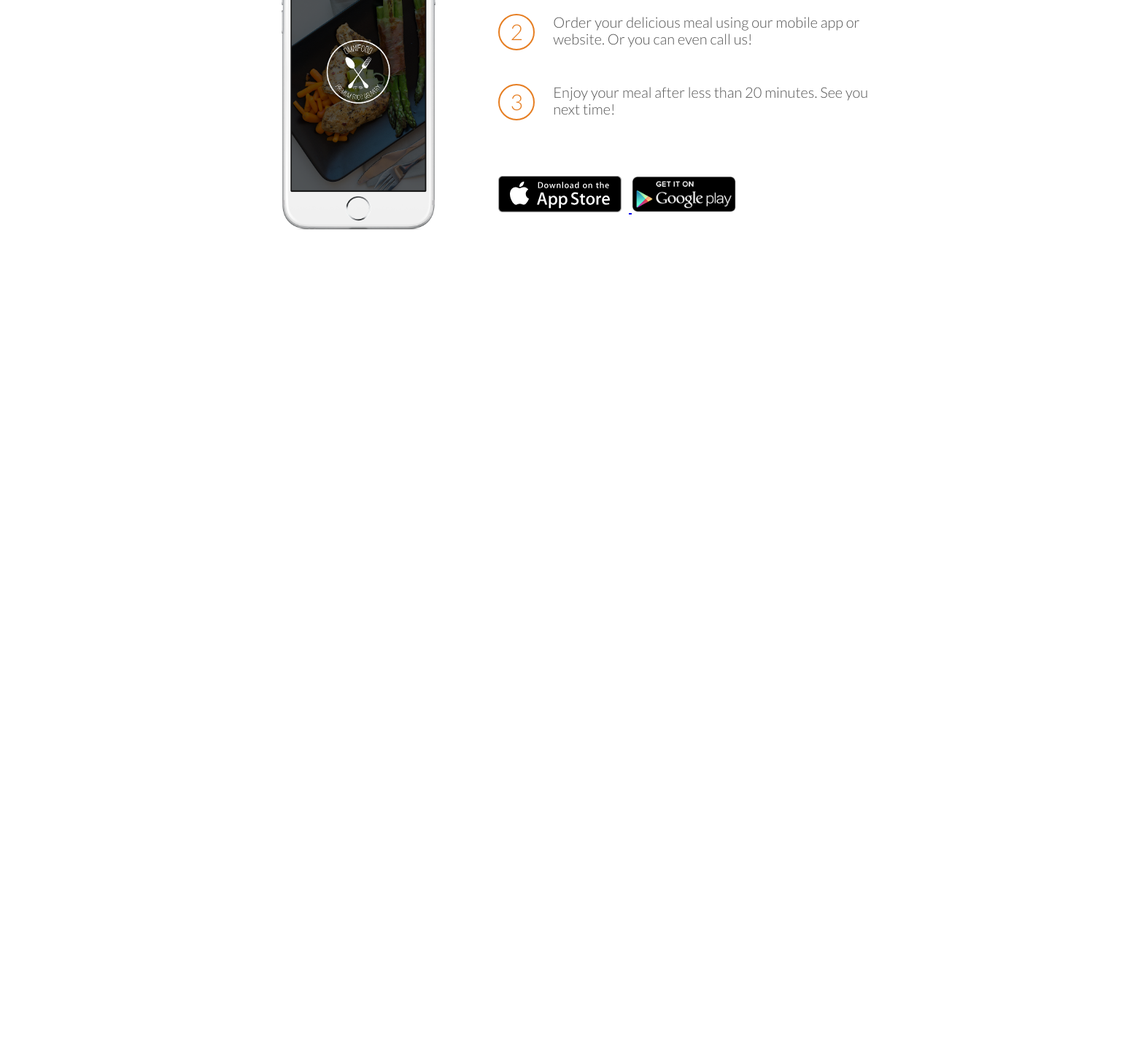
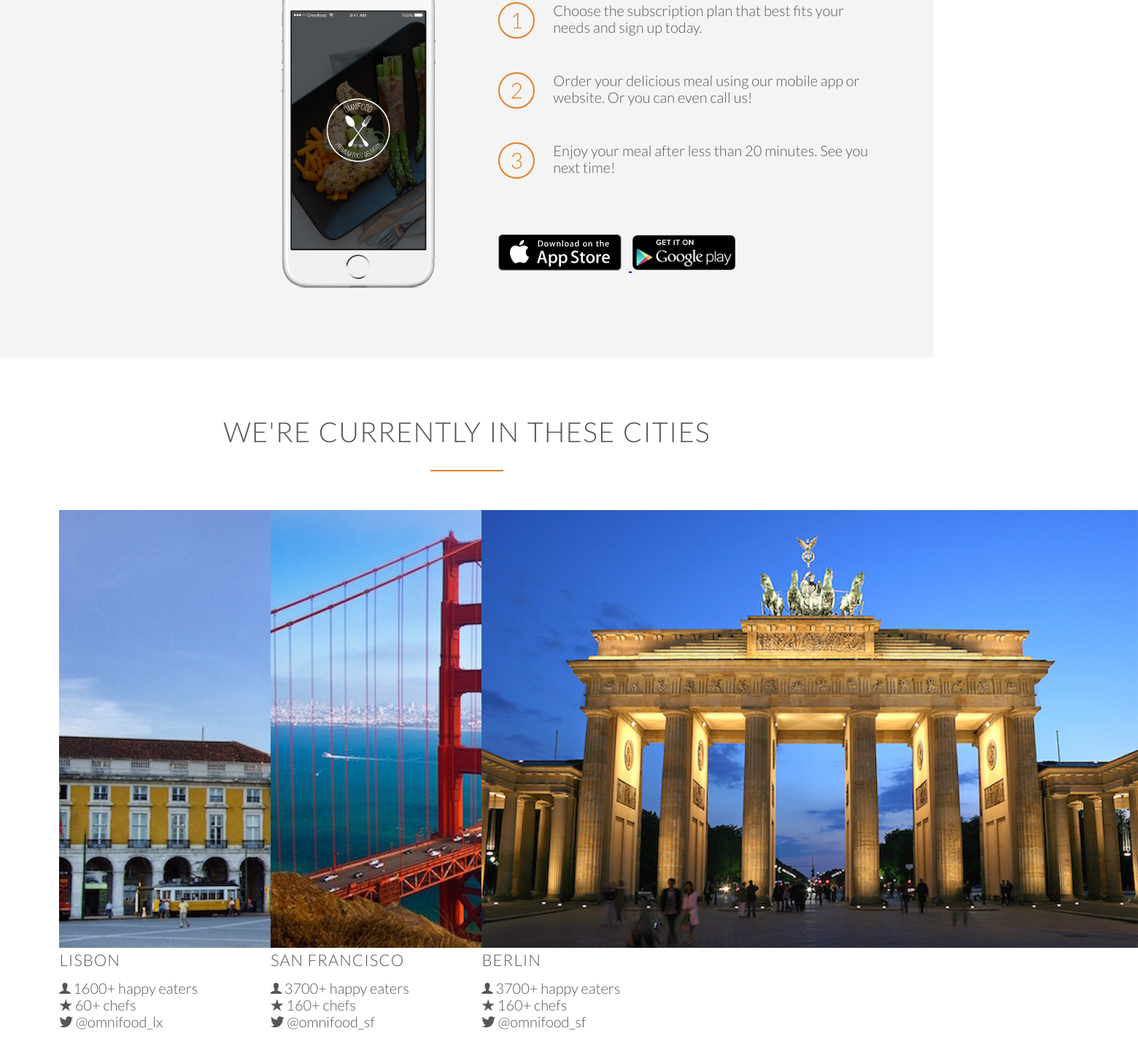
Before and after one commit to acnikzad/Omnifood, a plain HTML site: page index.html in a window 1280 px wide. Shown: the part 2263-3713 px from the top of the page at 73% size, 1560 px wide, since content can reach past the window. Before the commit the page ends 2673 px from the top, so only its background shows below. Drawn offline with Linux system fonts and the light colour scheme; files whose address does not match are found by name.

Commit message:
started new section

```diff
--- a/index.html
+++ b/index.html
@@ -62,7 +62,7 @@
 
     </section>
     <section class="section-meals">
-      <ul class="meals-showcase">
+      <ul class="meals-showcase clearfix">
         <li>
           <figure class="meal-photo">
             <img src="resources/css/img/1.jpg">
@@ -84,7 +84,7 @@
           </figure>
         </li>
       </ul>
-      <ul class="meals-showcase">
+      <ul class="meals-showcase clearfix">
         <li>
           <figure class="meal-photo">
             <img src="resources/css/img/5.jpg">
@@ -107,8 +107,6 @@
         </li>
       </ul>
     </section>
-
-
     <section class="section-steps">
       <div class="row">
         <h2>How it works &mdash; Simple as 1,2, 3</h2>
@@ -135,6 +133,64 @@
         </div>
       </div>
     </section>
+    <section class="section-cities">
+      <div class="row">
+        <h2>We're currently in these cities</h2>
+      </div>
+      <div class="row">
+        <div class="col span-1-of-4 box">
+          <img src="resources/css/img/lisbon-3.jpg">
+          <h3>Lisbon</h3>
+          <div class="city-feature">
+            <i class="ion-person"></i>
+            1600+ happy eaters
+          </div>
+          <div class="city-feature">
+            <i class="ion-ios-star"></i>
+            60+ chefs
+          </div>
+          <div class="city-feature">
+            <i class="ion-social-twitter"></i>
+            @omnifood_lx
+          </div>
+        </div>
+
+        <div class="col span-1-of-4 box">
+          <img src="resources/css/img/san-francisco.jpg">
+          <h3>San Francisco</h3>
+          <div class="city-feature">
+            <i class="ion-person"></i>
+            3700+ happy eaters
+          </div>
+          <div class="city-feature">
+            <i class="ion-ios-star"></i>
+            160+ chefs
+          </div>
+          <div class="city-feature">
+            <i class="ion-social-twitter"></i>
+            @omnifood_sf
+          </div>
+        </div>
+
+        <div class="col span-1-of-4 box">
+          <img src="resources/css/img/berlin.jpg">
+          <h3>Berlin</h3>
+          <div class="city-feature">
+            <i class="ion-person"></i>
+            3700+ happy eaters
+          </div>
+          <div class="city-feature">
+            <i class="ion-ios-star"></i>
+            160+ chefs
+          </div>
+          <div class="city-feature">
+            <i class="ion-social-twitter"></i>
+            @omnifood_sf
+          </div>
+        </div>
+      </div>
+
+    </section>
 
 
 
--- a/resources/css/style.css
+++ b/resources/css/style.css
@@ -15,6 +15,17 @@ html {
   font-weight: 300;
   font-size: 20px;
   text-rendering: optimizeLegibility;
+}
+
+.clearfix {zoom: 1}
+.clearfix:after {
+    content: '.';
+    clear: both;
+    display: block;
+    height: 0;
+    visibility: hidden;
+
+
 }
 
 /*-------------------------------------------------
@@ -245,6 +256,10 @@ MEALS
 HOW IT WORKS
 -------------------------------------------------*/
 
+.section-steps {
+  background-color: #f4f4f4
+}
+
 .steps-box {
   margin-top: 30px;
 }
```
